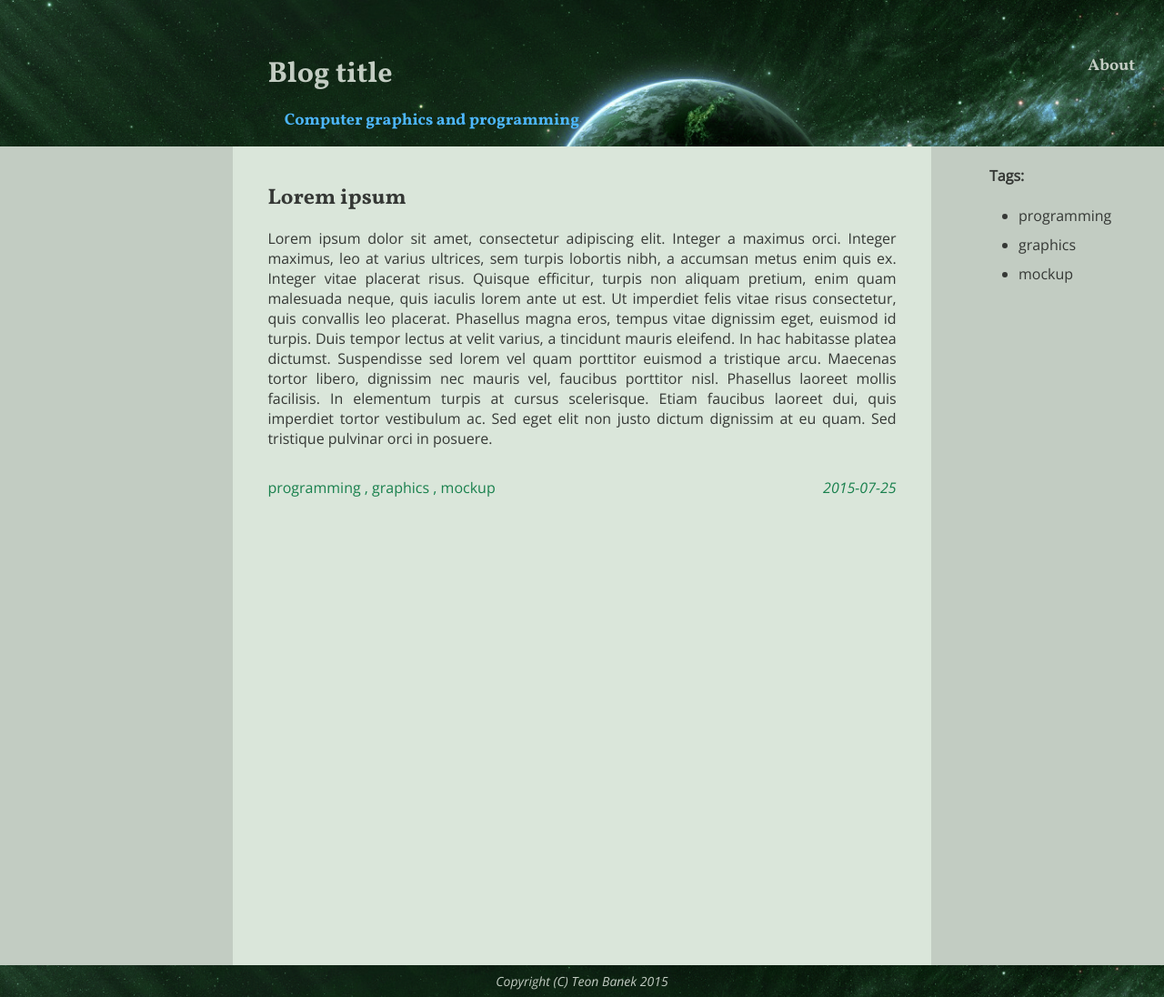
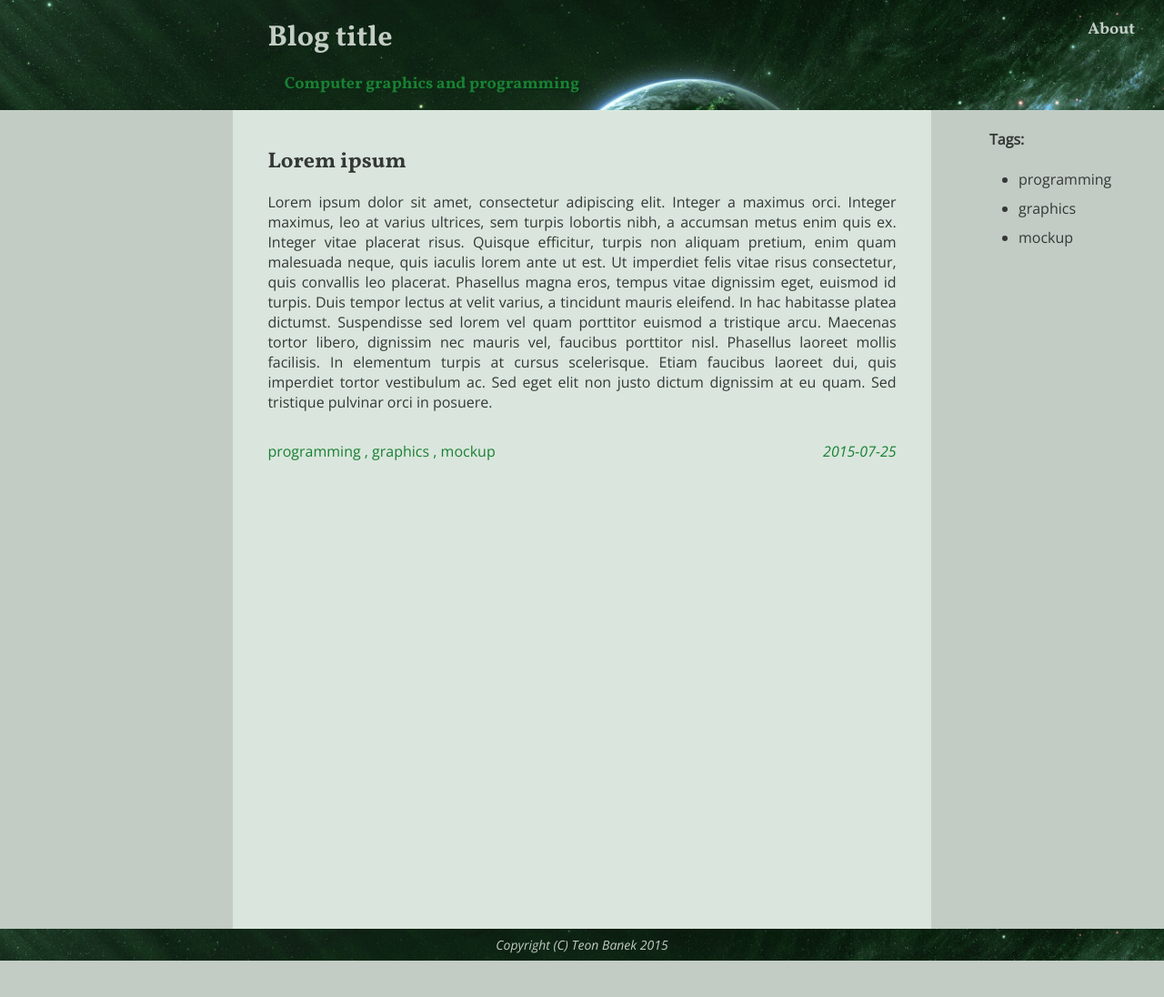
Before and after one commit to Th30n/Th30n.github.io, a Jekyll site: the page built from index.html, in a window 1280 px wide. Shown: the whole page at 91% size. Built offline with Jekyll 4.4.1, drawn with Linux system fonts in a browser that asks for light colours; Markdown is read by kramdown in place of the engine named in the settings; after the commit the page ends 1056 px from its top, so only the background shows below that.

Commit message:
Modify palette

```diff
--- a/_layouts/default.html
+++ b/_layouts/default.html
@@ -25,7 +25,7 @@
   <div class="site-title">
     <div class="blog-title">
     <h1><a href="/">{{ site.title }}</a></h1>
-    <h2 class="color-light-blue" style="clear: both">{{ site.subtitle }}</h2>
+    <h2 class="color-sea-green" style="clear: both">{{ site.subtitle }}</h2>
     </div>
   </div>
 </div>
--- a/css/style.css
+++ b/css/style.css
@@ -1,33 +1,33 @@
 .color-dark-gray {
-  color: #353835;
+  color: #353836;
 }
 
 .color-gray {
-  color: #c2ccc2;
+  color: #c2ccc4;
 }
 
 .bg-gray {
-  background-color: #c2ccc2;
+  background-color: #c2ccc4;
 }
 
 .bg-light-gray {
-  background-color: #dae6da;
+  background-color: #dae6dd;
 }
 
 .bg-dark-green {
-  background-color: #002b00;
+  background-color: #0e2714;
 }
 
 .color-sea-green {
-  color: #19804d;
+  color: #198033;
 }
 
 .color-light-blue {
-  color: #4db7ff;
+  color: #4db5ff;
 }
 
 .color-dark-blue {
-  color: #004473;
+  color: #195680;
 }
 
 .italic {
@@ -63,7 +63,7 @@ a:focus {
 /* Site title */
 
 .site-header {
-  padding-top: 60px;
+  padding-top: 20px;
   background-image: url(../img/stars_bg.jpg);
   background-size: cover;
 }
@@ -76,10 +76,11 @@ a:focus {
 .blog-title {
   margin-left: 5%;
   font-family: 'Vollkorn', serif;
+  text-shadow: 2px 2px #0e2714;
 }
 
 h1 > a:hover {
-  color: #4db7ff;
+  color: #4db5ff;
 }
 
 /* Site subtitle description */
@@ -99,7 +100,7 @@ h2 {
 }
 
 .about-link:hover {
-  color: #4db7ff;
+  color: #4db5ff;
 }
 
 /* Copyright footer */
@@ -143,7 +144,7 @@ h2 {
 
 .post-tags > a:hover,
 .list-post > a:hover {
-  color: #004473;
+  color: #195680;
   text-decoration: underline;
 }
 
@@ -162,7 +163,7 @@ h2 {
 }
 
 .post-content > h3 > a:hover {
-  color: #004473;
+  color: #195680;
 }
 
 /* Tag list area */
@@ -183,6 +184,6 @@ li {
 }
 
 li > a:hover {
-  color: #004473;
+  color: #195680;
   text-decoration: underline;
 }
```
Also changed, not shown: 1 other file.
